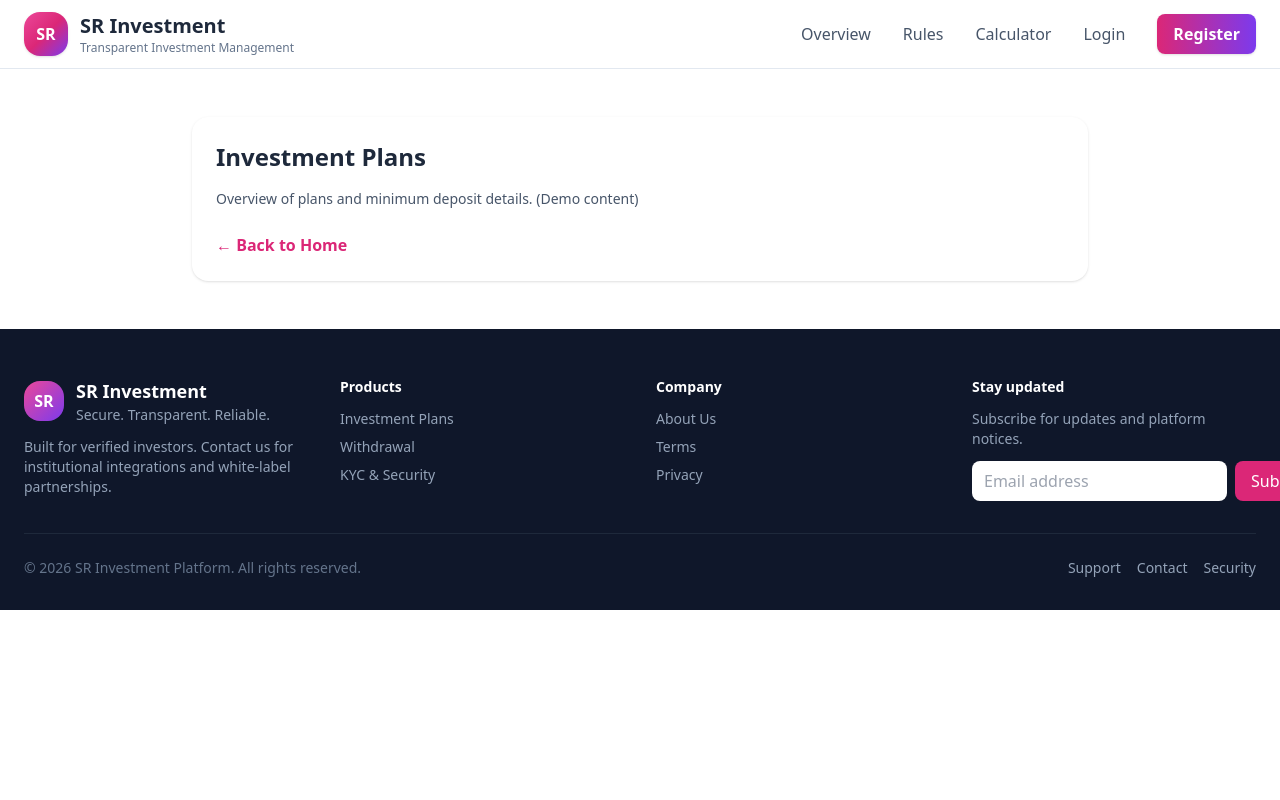
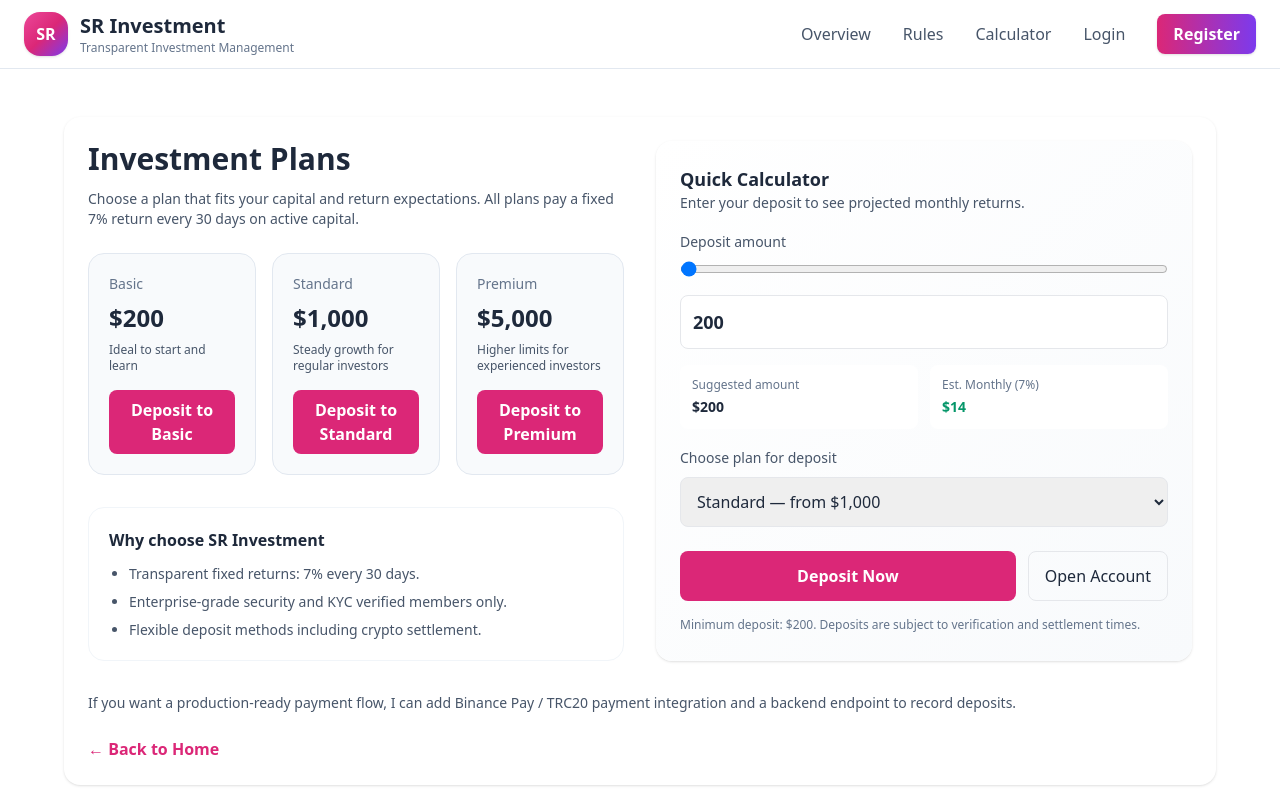
Before and after one commit to developer-faisal06/SR-Investment-Platform, a React (Vite) app: page /plans in a window 1280 px wide. Shown: the top 800 px of the page. Built offline with nearby package versions, Linux system fonts and the light colour scheme.

Commit message:
feat(plans): interactive calculator + professional plan cards on Investment Plans page

```diff
--- a/src/components/Pages/InvestmentPlans.jsx
+++ b/src/components/Pages/InvestmentPlans.jsx
@@ -1,11 +1,95 @@
-import React from 'react'
-import { Link } from 'react-router-dom'
+import React, { useMemo, useState } from 'react'
+import { Link, useNavigate } from 'react-router-dom'
 
 export default function InvestmentPlans(){
+  const navigate = useNavigate()
+  const [amount, setAmount] = useState(200)
+  const plans = useMemo(()=>[
+    { key:'basic', title:'Basic', min:200, note:'Ideal to start and learn' },
+    { key:'standard', title:'Standard', min:1000, note:'Steady growth for regular investors' },
+    { key:'premium', title:'Premium', min:5000, note:'Higher limits for experienced investors' }
+  ], [])
+
+  const safeAmount = Math.max(200, Math.round(Number(amount || 0)/50)*50)
+  const monthly = +(safeAmount * 0.07).toFixed(2)
+
+  const deposit = (plan)=>{
+    // demo: navigate to register with prefilled amount (client-side only)
+    alert(`Demo deposit: $${safeAmount} into ${plan.title} plan. Proceed to registration.`)
+    navigate('/register')
+  }
+
   return (
-    <main className="max-w-4xl mx-auto my-12 p-6 bg-white rounded-2xl shadow text-slate-800">
-      <h1 className="text-2xl font-extrabold mb-4">Investment Plans</h1>
-      <p className="text-sm text-slate-600">Overview of plans and minimum deposit details. (Demo content)</p>
+    <main className="max-w-6xl mx-auto my-12 p-6 bg-white rounded-2xl shadow text-slate-800">
+      <div className="grid grid-cols-1 lg:grid-cols-2 gap-8">
+        <div>
+          <h1 className="text-3xl font-extrabold mb-3">Investment Plans</h1>
+          <p className="text-sm text-slate-600 mb-6">Choose a plan that fits your capital and return expectations. All plans pay a fixed 7% return every 30 days on active capital.</p>
+
+          <div className="grid grid-cols-1 sm:grid-cols-3 gap-4">
+            {plans.map(p=> (
+              <div key={p.key} className="bg-slate-50 border border-slate-200 rounded-2xl p-5">
+                <div className="text-sm text-slate-500">{p.title}</div>
+                <div className="text-2xl font-extrabold mt-2">${p.min.toLocaleString()}</div>
+                <div className="text-xs text-slate-600 mt-2">{p.note}</div>
+                <div className="mt-4">
+                  <button onClick={()=>deposit(p)} className="w-full px-4 py-2 bg-pink-600 text-white rounded-lg font-semibold">Deposit to {p.title}</button>
+                </div>
+              </div>
+            ))}
+          </div>
+
+          <section className="mt-8 bg-white border border-slate-100 rounded-2xl p-5">
+            <h3 className="font-bold mb-3">Why choose SR Investment</h3>
+            <ul className="list-disc pl-5 text-sm text-slate-600 space-y-2">
+              <li>Transparent fixed returns: 7% every 30 days.</li>
+              <li>Enterprise-grade security and KYC verified members only.</li>
+              <li>Flexible deposit methods including crypto settlement.</li>
+            </ul>
+          </section>
+        </div>
+
+        <aside className="rounded-2xl bg-gradient-to-br from-white to-slate-50 p-6 shadow">
+          <h3 className="text-lg font-bold">Quick Calculator</h3>
+          <p className="text-sm text-slate-600">Enter your deposit to see projected monthly returns.</p>
+
+          <div className="mt-4">
+            <label className="text-sm text-slate-600">Deposit amount</label>
+            <input type="range" min="50" max="100000" step="50" value={amount} onChange={e=>setAmount(e.target.value)} className="w-full mt-2" />
+            <input type="number" value={amount} onChange={e=>setAmount(e.target.value)} className="w-full mt-3 p-3 border rounded-lg text-lg font-semibold" />
+          </div>
+
+          <div className="mt-4 grid grid-cols-2 gap-3">
+            <div className="bg-white rounded-lg p-3 text-sm">
+              <div className="text-xs text-slate-500">Suggested amount</div>
+              <div className="font-extrabold mt-1">${safeAmount.toLocaleString()}</div>
+            </div>
+            <div className="bg-white rounded-lg p-3 text-sm">
+              <div className="text-xs text-slate-500">Est. Monthly (7%)</div>
+              <div className="font-extrabold text-emerald-600 mt-1">${monthly.toLocaleString()}</div>
+            </div>
+          </div>
+
+          <div className="mt-4">
+            <label className="text-sm text-slate-600">Choose plan for deposit</label>
+            <select className="w-full mt-2 p-3 border rounded-lg" defaultValue="standard">
+              <option value="basic">Basic — from $200</option>
+              <option value="standard">Standard — from $1,000</option>
+              <option value="premium">Premium — from $5,000</option>
+            </select>
+          </div>
+
+          <div className="mt-6 flex gap-3">
+            <button onClick={()=>alert('Demo deposit flow — integrate payment gateway')} className="flex-1 px-4 py-3 bg-pink-600 text-white rounded-lg font-semibold">Deposit Now</button>
+            <button onClick={()=>navigate('/register')} className="px-4 py-3 border rounded-lg">Open Account</button>
+          </div>
+
+          <div className="mt-4 text-xs text-slate-500">Minimum deposit: $200. Deposits are subject to verification and settlement times.</div>
+        </aside>
+      </div>
+
+      <div className="mt-8 text-sm text-slate-600">If you want a production-ready payment flow, I can add Binance Pay / TRC20 payment integration and a backend endpoint to record deposits.</div>
+
       <div className="mt-6">
         <Link to="/" className="text-pink-600 font-semibold">← Back to Home</Link>
       </div>
```
